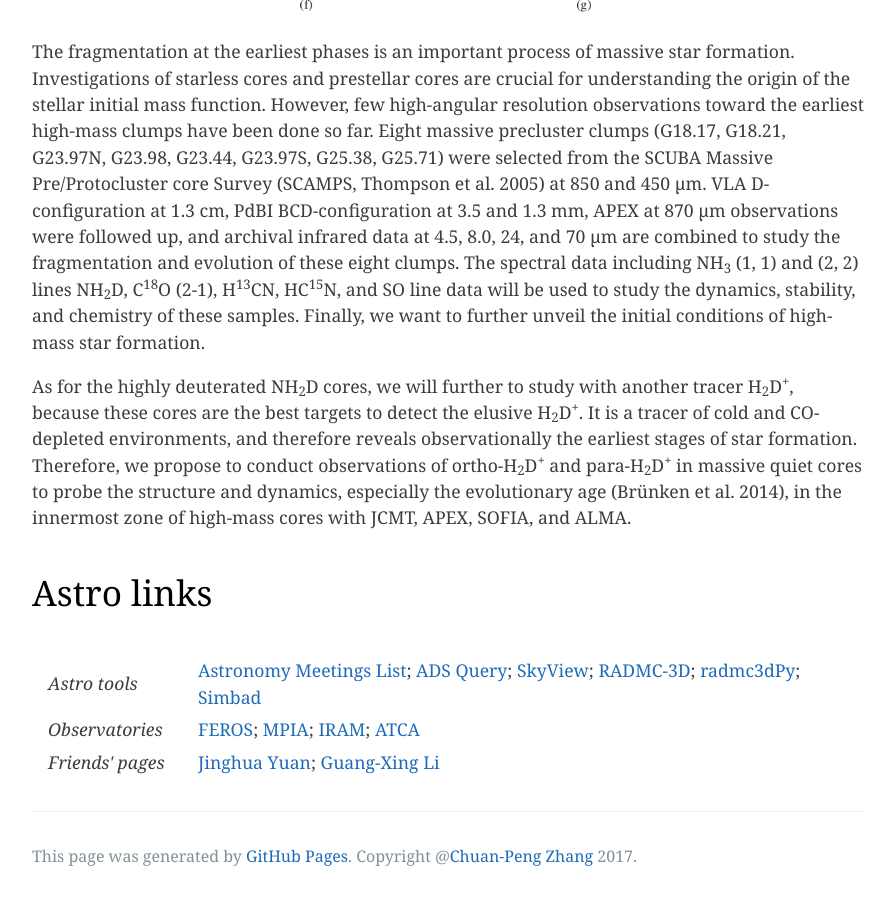
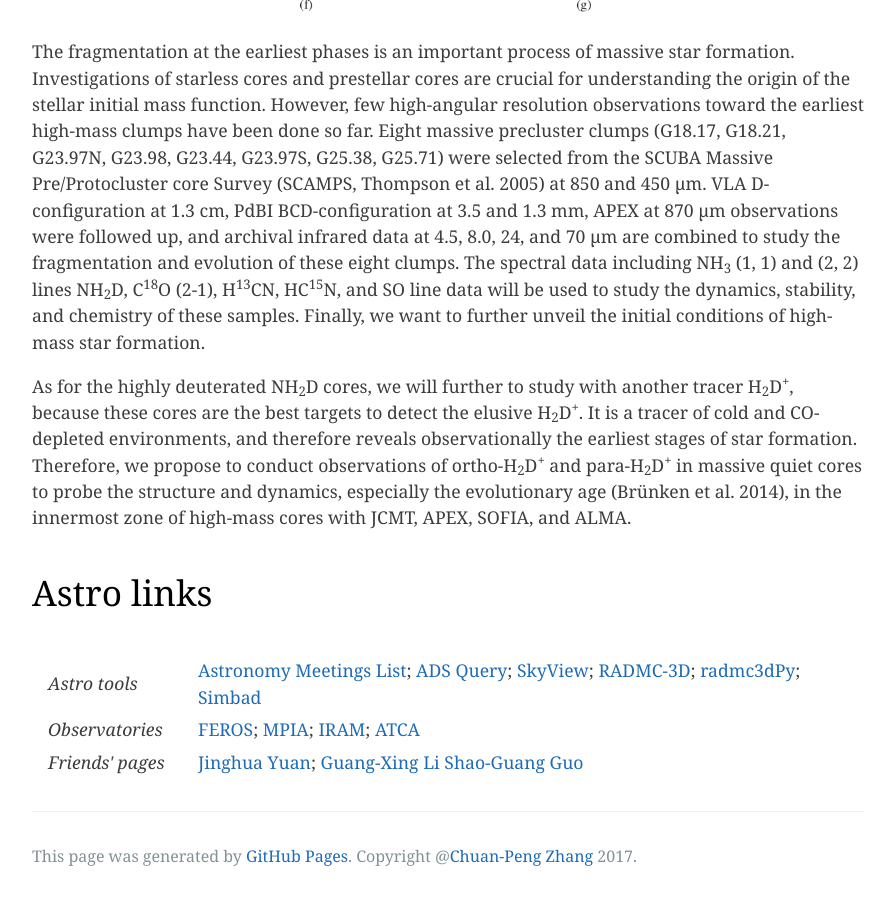
Before and after one commit to zcp521/zcp521.github.io, a Jekyll site: the page built from index.html, in a window 1280 px wide and 900 px high, scrolled down 2056 px. Shown: the whole window, without its empty margins (192-1087 px from the left). Built offline with Jekyll 4.4.1, drawn with Linux system fonts in a browser that asks for light colours; the list of posts is cut into pages by our own code.

Commit message:
Update index.html

```diff
--- a/index.html
+++ b/index.html
@@ -125,7 +125,8 @@ in the innermost zone of high-mass cores with JCMT, APEX, SOFIA, and ALMA.
     	    <td style="border: 0px solid #FFFFFF; width: 150px; padding: 0.2rem 1rem;" ><em>Friends' pages</em></td>
             <td style="border: 0px solid #FFFFFF; padding: 0.2rem 1rem;">
                 <a href="https://yuanjinghua.github.io/">Jinghua Yuan</a>;
-                <a href="https://gxli.github.io/personal/">Guang-Xing Li</a></td>
+                <a href="https://gxli.github.io/personal/">Guang-Xing Li</a>
+		<a hrrf="https://shaoguangleo.github.io/">Shao-Guang Guo</a></td>
     	</tr>
     </tbody>
 </table>
```
